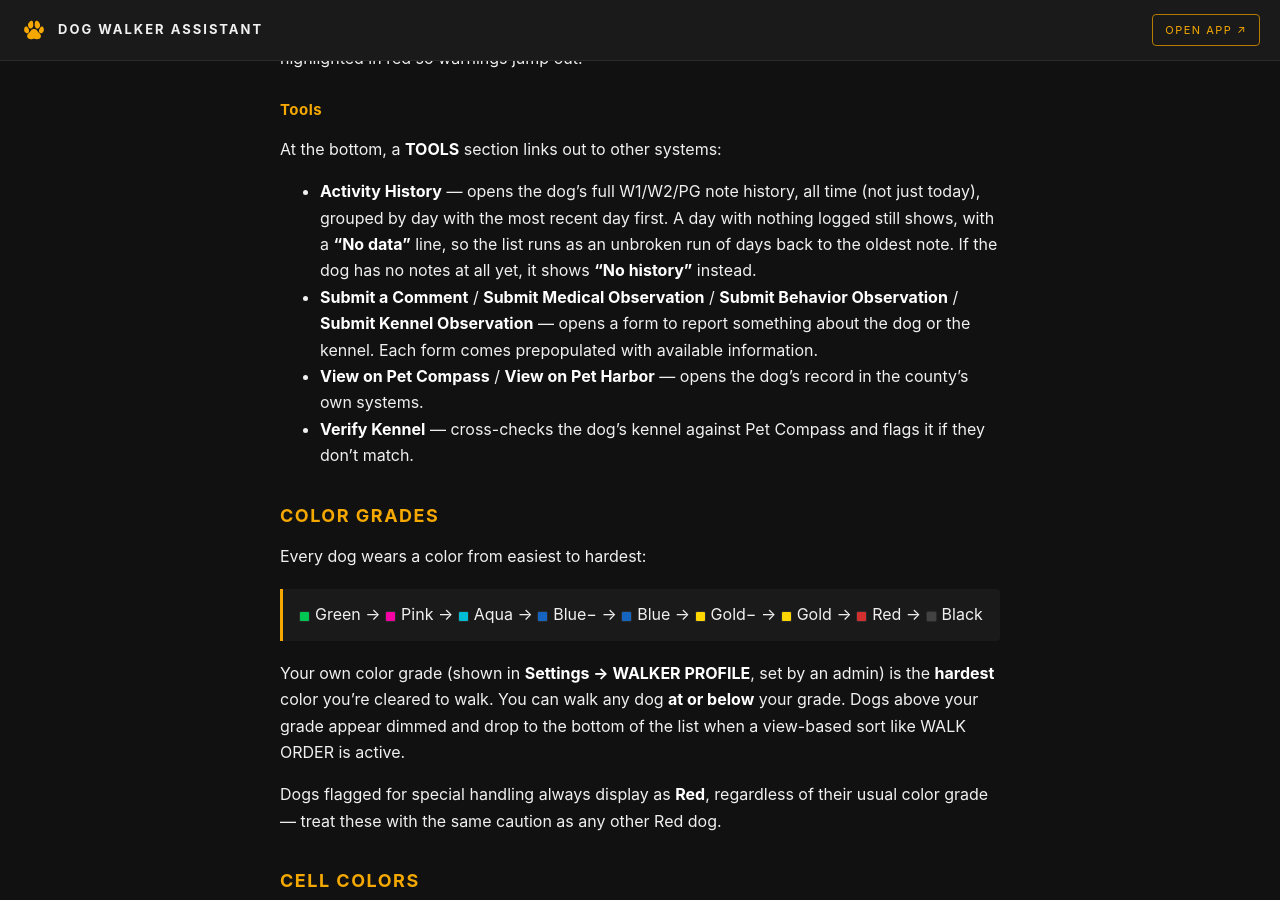
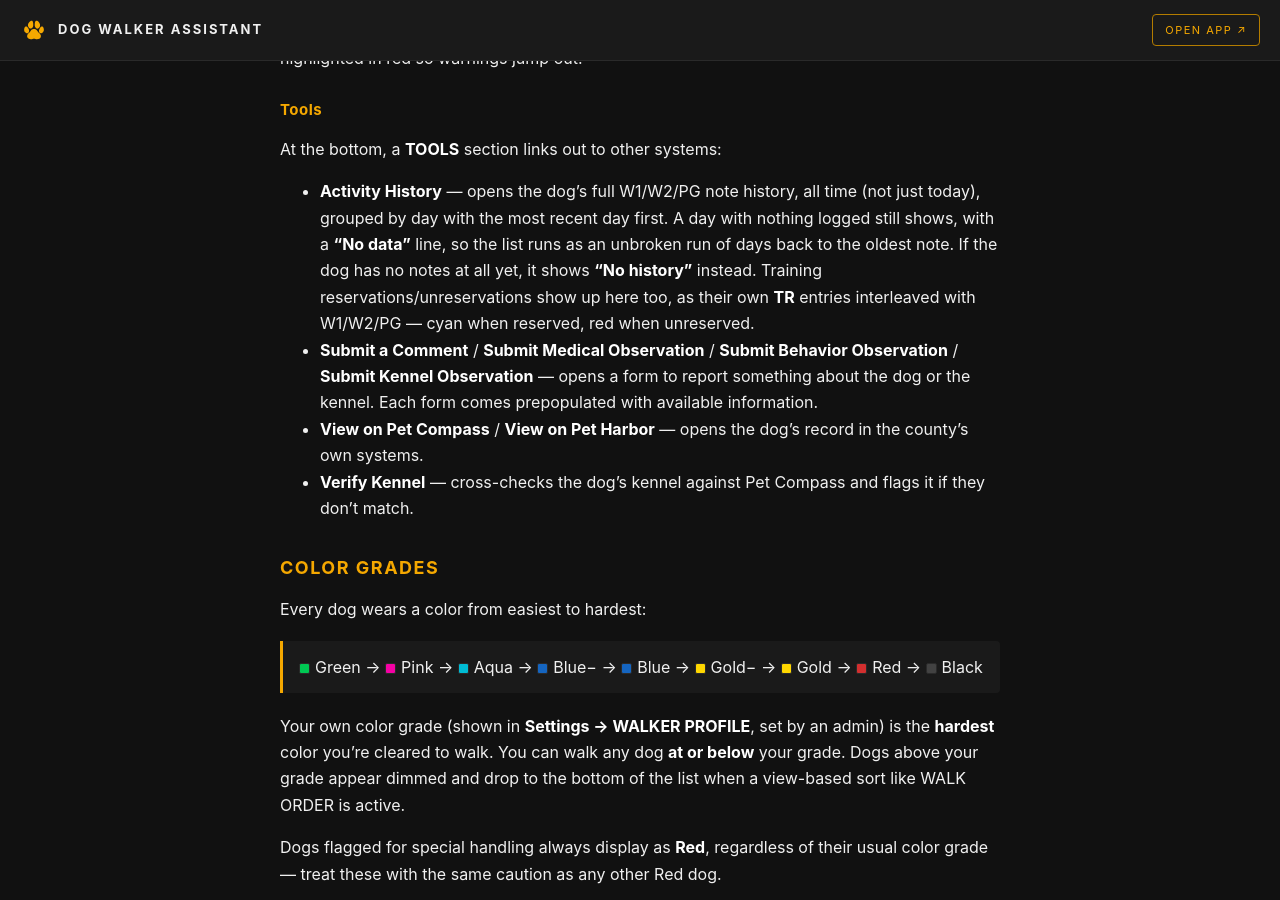
Before and after one commit to kirbsauce/dog-walker-assistant-docs, a Jekyll site: the page built from WALKER.md, in a window 1280 px wide and 900 px high, scrolled down 3285 px. Built offline with Jekyll 4.4.1, drawn with Linux system fonts in a browser that asks for light colours.

Commit message:
Note that Activity History now includes TR (training reservation) entries
Closes #83

```diff
--- a/WALKER.md
+++ b/WALKER.md
@@ -159,7 +159,9 @@ At the bottom, a **TOOLS** section links out to other systems:
   time (not just today), grouped by day with the most recent day first. A day
   with nothing logged still shows, with a **"No data"** line, so the list
   runs as an unbroken run of days back to the oldest note. If the dog has no
-  notes at all yet, it shows **"No history"** instead.
+  notes at all yet, it shows **"No history"** instead. Training
+  reservations/unreservations show up here too, as their own **TR** entries
+  interleaved with W1/W2/PG — cyan when reserved, red when unreserved.
 - **Submit a Comment** / **Submit Medical Observation** / **Submit Behavior
   Observation** / **Submit Kennel Observation** — opens a form to report
   something about the dog or the kennel. Each form comes prepopulated with
```
